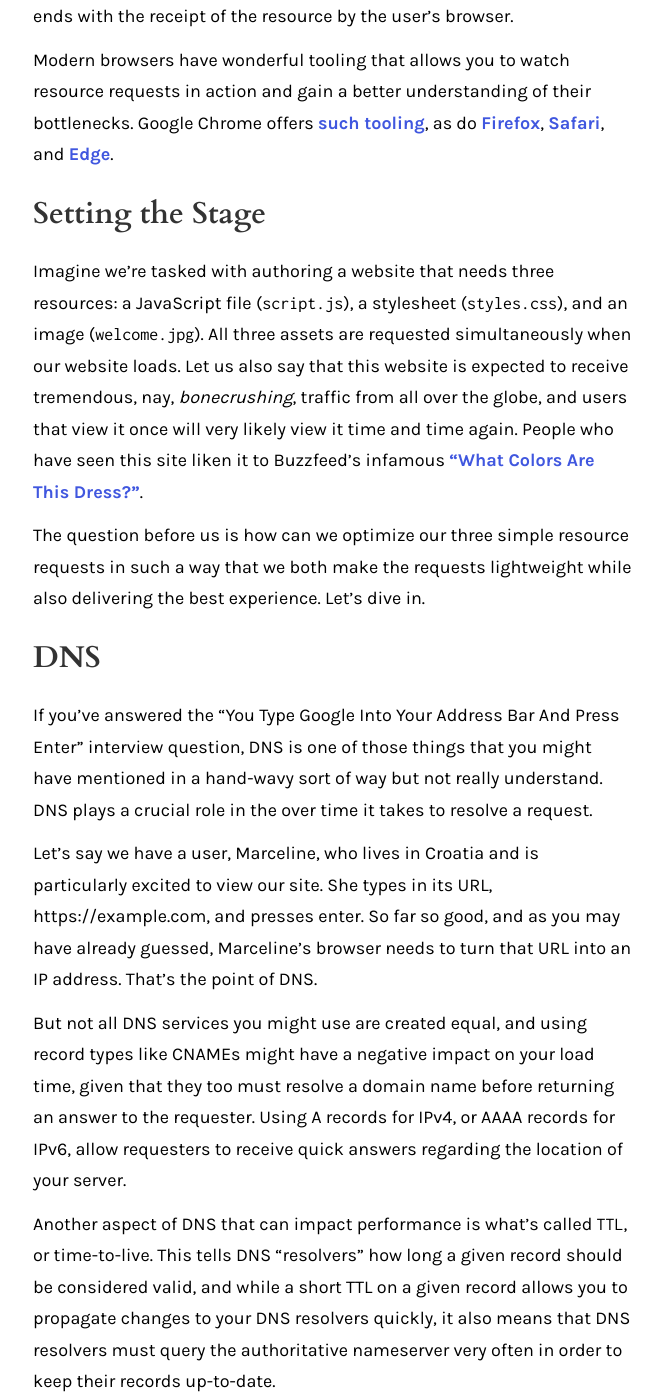
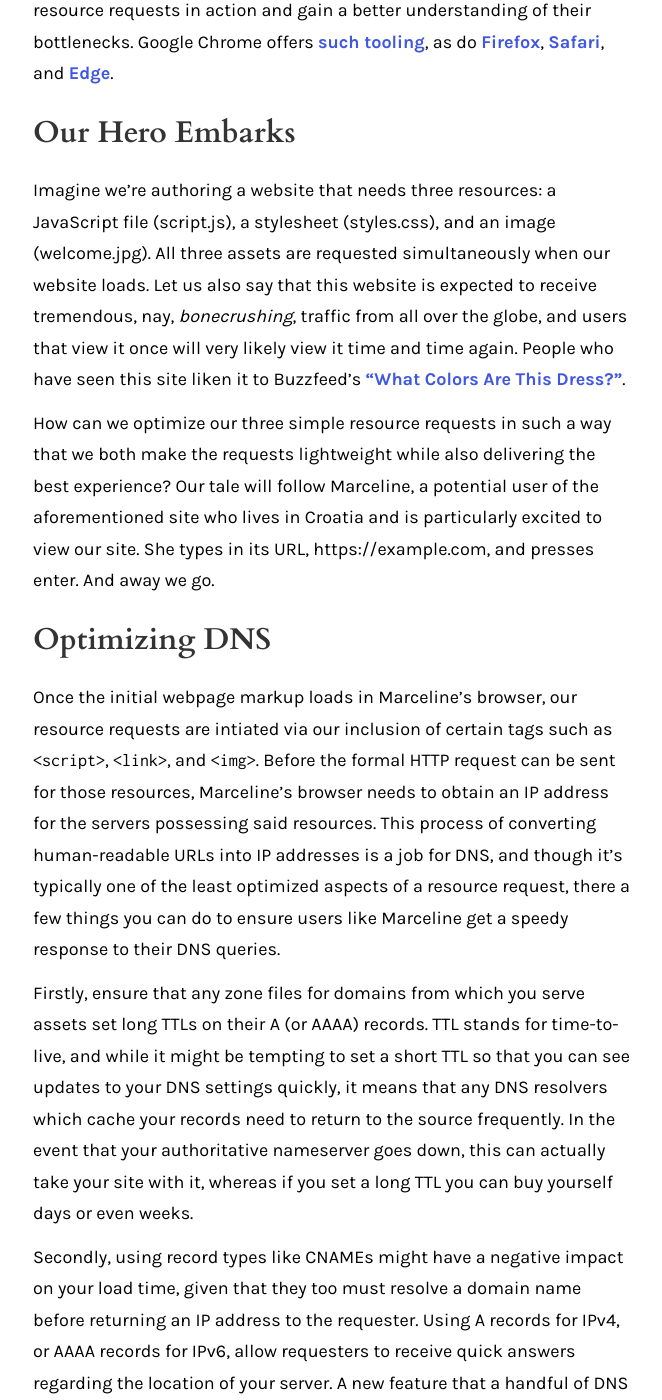
Before and after one commit to ryanmillerdev/frontendian, a Jekyll site: the page built from index.md, in a window 1280 px wide and 1400 px high, scrolled down 1346 px. Shown: the whole window, without its empty margins (307-969 px from the left). Built offline with Jekyll 4.4.1, drawn with Linux system fonts in a browser that asks for light colours; some of the changed text lies outside the part shown.

Commit message:
Edited Efficient Resource Requests post.

```diff
--- a/_posts/2018-05-28-efficient-resource-requests.markdown
+++ b/_posts/2018-05-28-efficient-resource-requests.markdown
@@ -24,43 +21,42 @@ A resource request starts with an HTTP request to the resource's URL and ends wi
 
 Modern browsers have wonderful tooling that allows you to watch resource requests in action and gain a better understanding of their bottlenecks. Google Chrome offers [such tooling](https://developers.google.com/web/tools/chrome-devtools/network-performance/), as do [Firefox](https://developer.mozilla.org/en-US/docs/Tools/Network_Monitor), [Safari](https://developer.apple.com/library/content/documentation/NetworkingInternetWeb/Conceptual/Web_Inspector_Tutorial/EnhancingyourWebpagesPerformance/EnhancingyourWebpagesPerformance.html#//apple_ref/doc/uid/TP40017576-CH6-DontLinkElementID_17), and [Edge](https://docs.microsoft.com/en-us/microsoft-edge/devtools-guide/network).
 
-## Setting the Stage
+## Our Hero Embarks
 
-Imagine we're tasked with authoring a website that needs three resources: a JavaScript file (`script.js`), a stylesheet (`styles.css`), and an image (`welcome.jpg`). All three assets are requested simultaneously when our website loads. Let us also say that this website is expected to receive tremendous, nay, _bonecrushing_, traffic from all over the globe, and users that view it once will very likely view it time and time again. People who have seen this site liken it to Buzzfeed's infamous ["What Colors Are This Dress?"](https://www.buzzfeed.com/catesish/help-am-i-going-insane-its-definitely-blue?utm_term=.jsDQ78eDL#.ntvJMqmWL).
+Imagine we're authoring a website that needs three resources: a JavaScript file (script.js), a stylesheet (styles.css), and an image (welcome.jpg). All three assets are requested simultaneously when our website loads. Let us also say that this website is expected to receive tremendous, nay, _bonecrushing_, traffic from all over the globe, and users that view it once will very likely view it time and time again. People who have seen this site liken it to Buzzfeed's ["What Colors Are This Dress?"](https://www.buzzfeed.com/catesish/help-am-i-going-insane-its-definitely-blue?utm_term=.jsDQ78eDL#.ntvJMqmWL){:target="_blank"}.
 
-The question before us is how can we optimize our three simple resource requests in such a way that we both make the requests lightweight while also delivering the best experience. Let's dive in.
+How can we optimize our three simple resource requests in such a way that we both make the requests lightweight while also delivering the best experience? Our tale will follow Marceline, a potential user of the aforementioned site who lives in Croatia and is particularly excited to view our site. She types in its URL, https://example.com, and presses enter. And away we go.
 
-## DNS
+## Optimizing DNS
 
-If you've answered the "You Type Google Into Your Address Bar And Press Enter" interview question, DNS is one of those things that you might have mentioned in a hand-wavy sort of way but not really understand. DNS plays a crucial role in the over time it takes to resolve a request.
+Once the initial webpage markup loads in Marceline's browser, our resource requests are intiated via our inclusion of certain tags such as `<script>`, `<link>`, and `<img>`. Before the formal HTTP request can be sent for those resources, Marceline's browser needs to obtain an IP address for the servers possessing said resources. This process of converting human-readable URLs into IP addresses is a job for DNS, and though it's typically one of the least optimized aspects of a resource request, there a few things you can do to ensure users like Marceline get a speedy response to their DNS queries.
 
-Let's say we have a user, Marceline, who lives in Croatia and is particularly excited to view our site. She types in its URL, https://example.com, and presses enter. So far so good, and as you may have already guessed, Marceline's browser needs to turn that URL into an IP address. That's the point of DNS.
+Firstly, ensure that any zone files for domains from which you serve assets set long TTLs on their A (or AAAA) records. TTL stands for time-to-live, and while it might be tempting to set a short TTL so that you can see updates to your DNS settings quickly, it means that any DNS resolvers which cache your records need to return to the source frequently. In the event that your authoritative nameserver goes down, this can actually take your site with it, whereas if you set a long TTL you can buy yourself days or even weeks.
 
-But not all DNS services you might use are created equal, and using record types like CNAMEs might have a negative impact on your load time, given that they too must resolve a domain name before returning an answer to the requester. Using A records for IPv4, or AAAA records for IPv6, allow requesters to receive quick answers regarding the location of your server.
-
-Another aspect of DNS that can impact performance is what's called `TTL`, or time-to-live. This tells DNS "resolvers" how long a given record should be considered valid, and while a short TTL on a given record allows you to propagate changes to your DNS resolvers quickly, it also means that DNS resolvers must query the authoritative nameserver very often in order to keep their records up-to-date.
+Secondly, using record types like CNAMEs might have a negative impact on your load time, given that they too must resolve a domain name before returning an IP address to the requester. Using A records for IPv4, or AAAA records for IPv6, allow requesters to receive quick answers regarding the location of your server. A new feature that a handful of DNS providers offer is the `ALIAS` record, which functions similarly to a CNAME but will return A records to the requester and thus make overall resolution time shorter.
 
 ## Proximity
 
-So now that your user has an IP address and is ready to request to a specific resource, what occurs? Your browser will attempt to establish an HTTP(S) connection with the server supposedly listening at that IP address and retrieve the resource.
+Now that Marceline has IP addresses for the various resources, and is ready to request to a specific resource, what occurs? Your browser will attempt to establish an HTTP connection with one or more of the servers supposedly listening at those IP addresses and retrieve the resources.
 
-In order to make this phase of our resource request most efficient, nothing beats proximity (well, almost nothing). Serving your resources from servers near to a user will minimize latency and decrease the amount of time it takes to deliver them.
+In order to make this phase of a resource request most efficient, nothing beats proximity (well, almost nothing). Serving your resources from servers near to a user will minimize latency and decrease the amount of time it takes to deliver them.
 
-Until this decade, web developers weren't left with many options in this domain. It was expensive enough to operate a single server, and the idea of having dozens of servers all over the world seem ludicrous. Until companies like AWS and Cloudflare released CDN products.
+Until this decade, the average web developer wasn't left with many options in this domain. It was expensive enough to operate a single server, and the idea of having dozens of servers all over the world seem ludicrous. Until companies like AWS and Cloudflare released pay-as-you-go CDN products.
 
-CDN stands for Content Delivery Network and represents a system by which web resources can be propagated to "edge nodes" nearest users for maximum performance. Most CDNs offer multiple such nodes in large metropolitan areas, and given that nodes are typically linked via a high-speed connection, resources will likely transit across the globe more quickly via their network than they would if simply requested by your browser.
+CDN stands for Content Delivery Network and represents a system by which web resources can be propagated to "edge nodes" nearest users for maximum performance. In practice, many of these edge nodes live at peering facilities like our very own [Seattle Internet Exchange](https://www.seattleix.net/). Most CDNs offer multiple such nodes in large metropolitan areas, and given that nodes are typically linked via a high-speed connection, resources will likely transit across the globe more quickly via their network than they would if simply requested by your browser.
 
 ## Paralellization
 
-Let's recap. From entering the URL to our site, to pressing enter, mere milliseconds have gone by for Marceline. Her browser has received an answer to its DNS query, and has made a connection to the server designated in that query. So far so good.
+Let's recap. From entering the URL to our site, to pressing enter, mere milliseconds have gone by for Marceline. Her browser has received an answer to its DNS queries, and has made a connection to the server designated by the responses to those queries: `https://cdn.example.com`.
 
-I mentioned earlier that our simple site only needs three resources. Under the hood, when a browser makes an HTTP request to a server it's actually forming what's called a TCP connection as well to faciliate the data transfer. TCP stands for "Transfer Control Protocol", and while I won't get into the weeds on the topic here, be aware that browsers limit the number of open TCP connections you can have to a single domain. Google Chrome used to cap connections at six, and so if you needed twelve resources, the first six would be established while the other six waited for their chance.
+I mentioned earlier that our simple site only needs three resources. Under the hood, when a browser makes an HTTP request to a server it's also initiating what's called a TCP connection to faciliate the data transfer. TCP stands for "Transfer Control Protocol", and while I won't get into the weeds on the topic here, be aware that browsers limit the number of open TCP connections you can have to a single domain. Google Chrome caps TCP connections at six, and so if you needed twelve resources, the first six would be established while the other six waited for their chance.
 
 However, a new technology is here that lets us do away with limits to TCP connections. It's called HTTP/2, and put simply, it allows multiple, even hundreds, of HTTP connections to a single domain to share one TCP connection. This allows for massive _request parallelization_, and can improve the speed of your site dramatically.
 
-If Marceline's browser was stingy about its TCP connections, giving us, say, two, HTTP/2 would come to our rescue and allow us to retrive all three resources at once via only a single TCP connection.
+If Marceline's browser was stingy about its TCP connections, giving us, say, two, HTTP/2 would come to our rescue and allow us to retrive all three resources at once via only a single TCP connection. Most CDN providers, such as Amazon Cloudfront and Cloudflare, offer HTTP/2 support by default, and so it's as simple as leveraging their products to gain this feature. A number of open source
+server libraries also offer support for HTTP/2.
 
-## Heft
+## Minification & Compression
 
 With our connections established, its time for data transfer to Marceline's browser to begin. In order to ensure our connection is only used to transfer bytes which are absolutely necessary, we ought to do what we can to minimize the size of the resources. There are two big levers we can move here: optimization and compression.
 
@@ -76,8 +72,20 @@ Compression can be an expensive operation, so it's critical that you make sure t
 
 Marceline has now downloaded all of our sites resources in their entirety. We might think our job is done, but there's one thing we can do to ensure that her subsequent requests to our site as as snappy as possible, and that's properly configure the `Cache-Control` headers returned with our resources.
 
-By configuring our `Cache-Control` header, we can explicitly instruct Marceline's browser as per which resources might need to be re-requested in the future and which won't be likely to change. Setting the `Cache-Control` header means specifying one or more of its _directives_, each of which can be viewed here: https://developer.mozilla.org/en-US/docs/Web/HTTP/Headers/Cache-Control.
+By configuring our `Cache-Control` header, we can explicitly instruct Marceline's browser as per which resources might need to be re-requested in the future and which won't be likely to change. Setting the `Cache-Control` header means specifying one or more of its _directives_, each of which can be viewed [here](https://developer.mozilla.org/en-US/docs/Web/HTTP/Headers/Cache-Control).
 
 There are three directives of note for us in this instance. The first two, `public` and `private` designate whether a resource should be placed in a shared cache or retain only for the specific user requesting the page at that moment. The third, `max-age` tells the browser how long a given resource might be stored before being re-requested.
 
 For most static assets, the `max-age` should be set to its maximum value, `31536000`, or one year. Though the question aries: what happens if you need to make a change to this file? Enter "cache-busting", or the practice of appending a string of random alphanumeric characters to a filename whenever publishing a new version. By doing this, the browser believes it's interacting with a new resource, and will fetch it anew. Thus, if your original filename was `script.js`, the cache-busted version might be titled `script.a8sd9f.js`.
+
+## That's All Folks!
+
+To summarize, you can optimize your resource requests by:
+
+- Tuning your __DNS__ settings to ensure quick, cacheable responses by your nameserver.
+- Using a __CDN__ to ensure your resources are proximal to your users.
+- Leverage __HTTP/2__ to parallelize requests.
+- Ensuring you __optimize__ and __compress__ your resources.
+- __Caching__ your resources upon receipt by end-users via the `Cache-Control` header.
+
+Hopefully a few of these tips are of use to you, and if you have a question (or spot an error) don't hestitate to ping me on Twitter at [@andryanmiller](https://twitter.com/andryanmiller){:target="blank"}.
```
Also changed, not shown: other parts of _posts/2018-05-28-efficient-resource-requests.markdown (+1 -4 lines).
